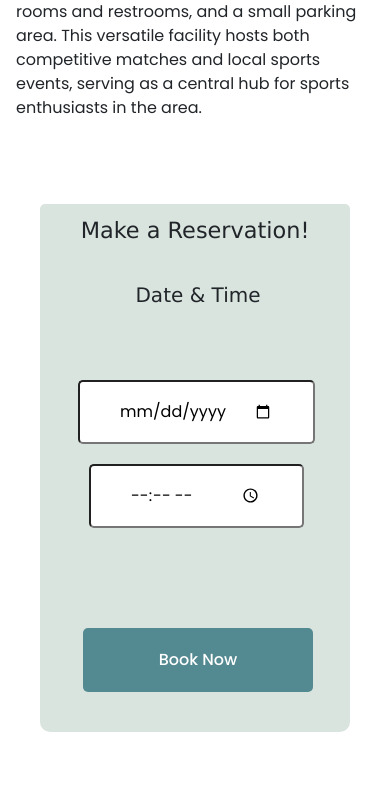
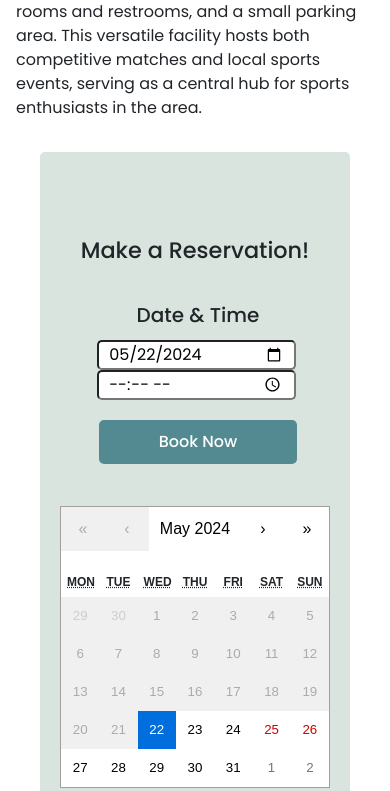
Before and after one commit to dilarakaygisiz/ActiveAdvisor, a React (Create React App) app: page /property/1 in a window 390 px wide. Shown: the part 817-1608 px from the top of the page. Built offline with nearby package versions, Linux system fonts and the light colour scheme; no server answers; the database is empty.

Commit message:
-upcoming events

```diff
--- a/package.json
+++ b/package.json
@@ -26,6 +26,7 @@
     "nodemailer": "^6.9.13",
     "react": "^18.1.0",
     "react-bootstrap": "^2.9.0-beta.1",
+    "react-calendar": "^5.0.0",
     "react-countup": "^6.5.3",
     "react-dom": "^18.1.0",
     "react-firebase-hooks": "^5.1.1",
--- a/src/components/active-advisor/CommentSystem.css
+++ b/src/components/active-advisor/CommentSystem.css
@@ -2,7 +2,7 @@
 /* CommentSystem.css */
 .comment-system-container {
     border: 2px solid  #dae4df;
-    background-color: #dae4df;
+    background-color: #e1eae5;
     color: black;
     padding: 20px;
     border-radius: 10px;
@@ -58,5 +58,4 @@
 
 .comment-title{
     font-weight: 500;
-    font-family: 'Lucida Sans', 'Lucida Sans Regular', 'Lucida Grande', 'Lucida Sans Unicode', Geneva, Verdana, sans-serif;
-}
+    font-family: 'Roboto', sans-serif;}
--- /dev/null
+++ b/src/components/active-advisor/CommunityEvents.css
@@ -0,0 +1,37 @@
+/* src/components/active-advisor/CommunityEvents.css */
+.community-events {
+    background-color: #f9f9f9;
+    border-radius: 10px;
+    padding: 60px;
+    margin-top: 70px;
+    box-shadow: 0 4px 6px rgba(0, 0, 0, 0.1);
+    margin-left: 35px;
+
+  }
+
+  .community-events h2 {
+    margin-bottom: 20px;
+    color: #3b5b5d;
+  }
+
+  .community-events ul {
+    list-style: none;
+    padding: 0;
+  }
+
+  .community-events li {
+    margin-bottom: 20px;
+    padding: 10px;
+    border-bottom: 1px solid #ddd;
+  }
+
+  .community-events li h3 {
+    margin: 0;
+    font-size: 18px;
+    color: #538991;
+  }
+
+  .community-events li p {
+    margin: 5px 0;
+    color: #666;
+  }
--- /dev/null
+++ b/src/components/active-advisor/CommunityEvents.jsx
@@ -0,0 +1,21 @@
+import React from 'react';
+import './CommunityEvents.css';
+
+const CommunityEvents = ({ events }) => {
+  return (
+    <div className="community-events">
+      <h2>Upcoming Events</h2>
+      <ul>
+        {events.map((event, index) => (
+          <li key={index}>
+            <h3>{event.title}</h3>
+            <p>{event.date}</p>
+            <p>{event.description}</p>
+          </li>
+        ))}
+      </ul>
+    </div>
+  );
+};
+
+export default CommunityEvents;
--- a/src/components/hilal/Reservation.jsx
+++ b/src/components/hilal/Reservation.jsx
@@ -1,59 +1,82 @@
-import React from 'react'
-import './reservation.css'
-import { useState } from 'react'
-import {getDatabase, ref, set} from 'firebase/database';
-
-
+import React, { useState } from 'react';
+import './reservation.css';
+import Calendar from 'react-calendar';
+import 'react-calendar/dist/Calendar.css';
+import { getDatabase, ref, push, set } from 'firebase/database';
 
 function Reservation() {
+    const [valid, setValid] = useState(true);
+    const [hide, setHide] = useState(true);
+    const [selectedDate, setSelectedDate] = useState(new Date());
 
-    const [valid, setvalid] = useState(true)
-    const [hide, sethide] = useState(true)
+    const handleDateChange = (date) => {
+        setSelectedDate(date);
+        document.getElementById('book-date').value = date.toISOString().split('T')[0]; // Update date input field
+    };
+
     const handleSubmit = (e) => {
         e.preventDefault();
         const book_date = document.getElementById('book-date');
         const book_time = document.getElementById('book-time');
 
+        if (!book_date.value || !book_time.value) {
+            alert('Please fill all the fields');
+        } else {
+            writeUserData(book_date.value, book_time.value);
+        }
+    };
 
-        if(!book_date.value || !book_time.value){
-            alert('Please fill all the fields');
-        }else{
-            writeUserData();
-        function writeUserData() {
+    const writeUserData = (date, time) => {
         const db = getDatabase();
-            set(ref(db, 'data/'), {
-            bookingdate: book_date.value,
-            bookingtime: book_time.value,
+        const reservationsRef = ref(db, 'reservations');
+        const newReservationRef = push(reservationsRef);
+        set(newReservationRef, {
+            bookingdate: date,
+            bookingtime: time,
+        }).then(() => {
+            alert('Your booking has been made');
+        }).catch((error) => {
+            console.error('Error writing new reservation to Firebase Database', error);
         });
-        }
-            alert('Your booking has been made');
-
-        }
-    }
+    };
 
     return (
         <div>
             <div className="containerReservation">
                 <div className="contentReservation">
-                <div className="textReservation">Make a Reservation! </div>
+                    <div className="textReservation">Make a Reservation!</div>
                     <div className="form2">
                         <div className="txtReservation">Date & Time</div>
                         <form action="" onSubmit={handleSubmit}>
                             <div className="inputDataRes">
-                            <input type="date" name='' id='book-date' />
+                                <input
+                                    type="date"
+                                    name=""
+                                    id="book-date"
+                                    min={new Date().toISOString().split('T')[0]}
+                                    value={selectedDate.toISOString().split('T')[0]}
+                                    onChange={(e) => handleDateChange(new Date(e.target.value))}
+                                />
                             </div>
                             <div className="inputDataRes">
-                            <input type="time" name='' id='book-time' />
+                                <input type="time" name="" id="book-time" />
                             </div>
                             <div className="book">
-                            <button type='submit'> Book Now</button>
+                                <button type="submit">Book Now</button>
                             </div>
                         </form>
+                    </div>
+                    <div className="calendarContainer">
+                        <Calendar
+                            onChange={handleDateChange}
+                            value={selectedDate}
+                            minDate={new Date()}
+                        />
                     </div>
                 </div>
             </div>
         </div>
-  )
+    );
 }
 
-export default Reservation
+export default Reservation;
--- a/src/components/hilal/reservation.css
+++ b/src/components/hilal/reservation.css
@@ -1,32 +1,25 @@
-.containerReservation{
+/* reservation.css */
+.containerReservation {
     background-color: #dae4df;
     border-radius: 5px;
-    height: 500px;
-
-
+    height: auto;
+    padding: 20px;
 }
 
-.containerReservation .contentReservation{
-    height: 500px ;
+.contentReservation {
     background-color: #dae4df;
     border-radius: 10px;
-    margin: 52px 0px 0px 0px;
-
-
+    margin-top: 52px;
 }
 
-
-.containerReservation .contentReservation .textReservation{
+.textReservation {
     font-size: 1.4em;
     font-weight: 500;
     text-align: center;
     padding-top: 10px;
-    font-family: 'Lucida Sans', 'Lucida Sans Regular', 'Lucida Grande', 'Lucida Sans Unicode', Geneva, Verdana, sans-serif;
-
 }
 
-
-.containerReservation .contentReservation .form2{
+.form2 {
     margin-top: 10px;
     background: #dae4df;
     padding: 2px;
@@ -34,19 +27,17 @@
     padding-left: 20px;
     height: fit-content;
     text-align: center;
+}
 
- }
-.containerReservation .contentReservation .form2 .txtReservation{
+.txtReservation {
     font-size: 20px;
     margin-top: 20px;
     font-weight: 500;
     margin-right: 12px;
-    font-family: 'Lucida Sans', 'Lucida Sans Regular', 'Lucida Grande', 'Lucida Sans Unicode', Geneva, Verdana, sans-serif;
+}
 
-}
-.containerReservation .contentReservation .form2 form {
+.form2 form {
     width: 100%;
-    height: 400px;
     margin: 10px 0;
     text-align: center;
     box-sizing: border-box;
@@ -54,51 +45,34 @@
     align-items: center;
     outline: none;
     border-radius: 5px;
-
 }
 
-.containerReservation .contentReservation .form2 form button{
+.form2 form button {
     background: #538991;
     color: #fff;
     font-weight: 500;
     border: none;
     font-size: 1em;
-    padding: 20px 10px;
+    padding: 10px;
     border-radius: 5px;
     cursor: pointer;
     width: 80%;
     margin-bottom: 10px;
     margin-right: 12px;
-    margin-top: 100px;
-
-}
-.containerReservation.show{
-   display: block;
-}
-.containerReservation.hide{
- display: none;
+    margin-top: 20px;
 }
 
-.inputDataRes input{
-
+.inputDataRes input {
     height: 30px;
-    padding: 30px 40px;
+    padding: 10px;
     box-sizing: border-box;
     border-radius: 5px;
     margin-right: 15px;
+    width: 80%;
 }
 
-
-#book-date{
-
-    margin-top: 60px;
-    padding: 30px 40px;
-
+.calendarContainer {
+    margin-top: 20px;
+    display: flex;
+    justify-content: center;
 }
-#book-time{
-
-    margin-top: 20px;
-    padding: 30px 40px;
-    width: 215px;
-
-}
--- a/src/data.js
+++ b/src/data.js
@@ -33,6 +33,10 @@ export const housesData = [
     bathrooms: '-',
     year: '2012',
     price: '0',
+    events: [
+      { title: 'Football Tournament', date: '2024-07-01', description: 'Join us for a day-long football tournament.' },
+      { title: 'Skills Workshop', date: '2024-07-15', description: 'Improve your skills with professional coaches.' },
+    ],
 
   },
   {
@@ -50,6 +54,10 @@ export const housesData = [
     bathrooms: '-',
     year: '2015',
     price: '0',
+    events: [
+      { title: 'Mountain Hike', date: '2024-07-05', description: 'Explore the mountains with our guided hike.' },
+      { title: 'Trail Clean-Up', date: '2024-07-20', description: 'Join us for a community trail clean-up event.' },
+    ],
 
   },
   {
@@ -66,6 +74,10 @@ export const housesData = [
     bathrooms: '-',
     year: '2011',
     price: '0',
+    events: [
+      { title: 'Tennis Tournament', date: '2024-07-10', description: 'Compete in our summer tennis tournament.' },
+      { title: 'Coaching Clinic', date: '2024-07-25', description: 'Attend a coaching clinic with a pro.' },
+    ],
 
   },
   {
@@ -82,6 +94,10 @@ export const housesData = [
     bathrooms: '-',
     year: '2018',
     price: '0',
+    events: [
+      { title: 'Football Match Viewing', date: '2024-07-03', description: 'Watch the big game with fellow fans.' },
+      { title: 'Training Session', date: '2024-07-17', description: 'Join our training session to improve your game.' },
+    ],
 
   },
   {
--- a/src/pages/hilal/PropertyDetails.js
+++ b/src/pages/hilal/PropertyDetails.js
@@ -1,8 +1,7 @@
 import React from "react";
-import { housesData } from "../../data"; // Değişiklik burada
-import { useParams } from "react-router-dom"; // Değişiklik burada
+import { housesData } from "../../data";
+import { useParams } from "react-router-dom";
 import { BiArea } from "react-icons/bi";
-import { Link } from "react-router-dom";
 import { IoIosPeople } from "react-icons/io";
 import { FaDoorOpen } from "react-icons/fa";
 import styles from "./PropertyDetails.module.css";
@@ -10,10 +9,11 @@ import Reservation from "../../components/hilal/Reservation";
 import emailjs from "@emailjs/browser";
 import { useRef } from "react";
 import CommentSystem from "../../components/active-advisor/CommentSystem";
+import CommunityEvents from "../../components/active-advisor/CommunityEvents";
 
 const PropertyDetails = () => {
   const { id } = useParams();
-  const house = housesData.find((house) => house.id === parseInt(id)); // Değişiklik burada
+  const house = housesData.find((house) => house.id === parseInt(id));
 
   const form = useRef();
 
@@ -158,7 +158,17 @@ const PropertyDetails = () => {
             </div>
           </div>
 
+          {house.type === 'Community' && house.events && (
+
             <div className="col-md-4">
+              <CommunityEvents events={house.events} />
+            </div>
+
+        )}
+
+
+          <div className="col-md-4">
+            {house.type === 'Sports Area' && (
               <div
                 style={{
                   flex: 1,
@@ -168,24 +178,25 @@ const PropertyDetails = () => {
                   padding: "2rem 1.5rem",
                 }}
               >
-              <div>
                 <Reservation />
               </div>
+            )}
           </div>
         </div>
+
+
 
         <div className="row">
           <div className="col-md-8">
             <div
               style={{
-                  marginTop: "25px",
-                  flex: 1,
                 background: "white",
                 marginBottom: "2rem",
                 border: "1px solid rgb(209 213 219)",
                 borderRadius: ".5rem",
                 padding: "2rem 1.5rem",
                 boxShadow: "0 4px 4px rgba(0,0,0,0.2)",
+                marginTop: "50px",
               }}
             >
               <form ref={form} onSubmit={sendEmail} className={styles.form}>
@@ -224,6 +235,14 @@ const PropertyDetails = () => {
             </div>
           </div>
           <div className="col-md-4">
+            <div
+              style={{
+                marginBottom: "2rem",
+                borderRadius: ".5rem",
+                marginTop: "42px",
+                width: "400px",
+              }}
+            >
               <CommentSystem
                 communityId={house.type === 'Community' ? house.id : null}
                 sportsAreaId={house.type === 'Sports Area' ? house.id : null}
```
Also changed, not shown: 1 other file (tests, documents, lock files or other folders). Lines whose indentation alone changed are shown as unchanged.
